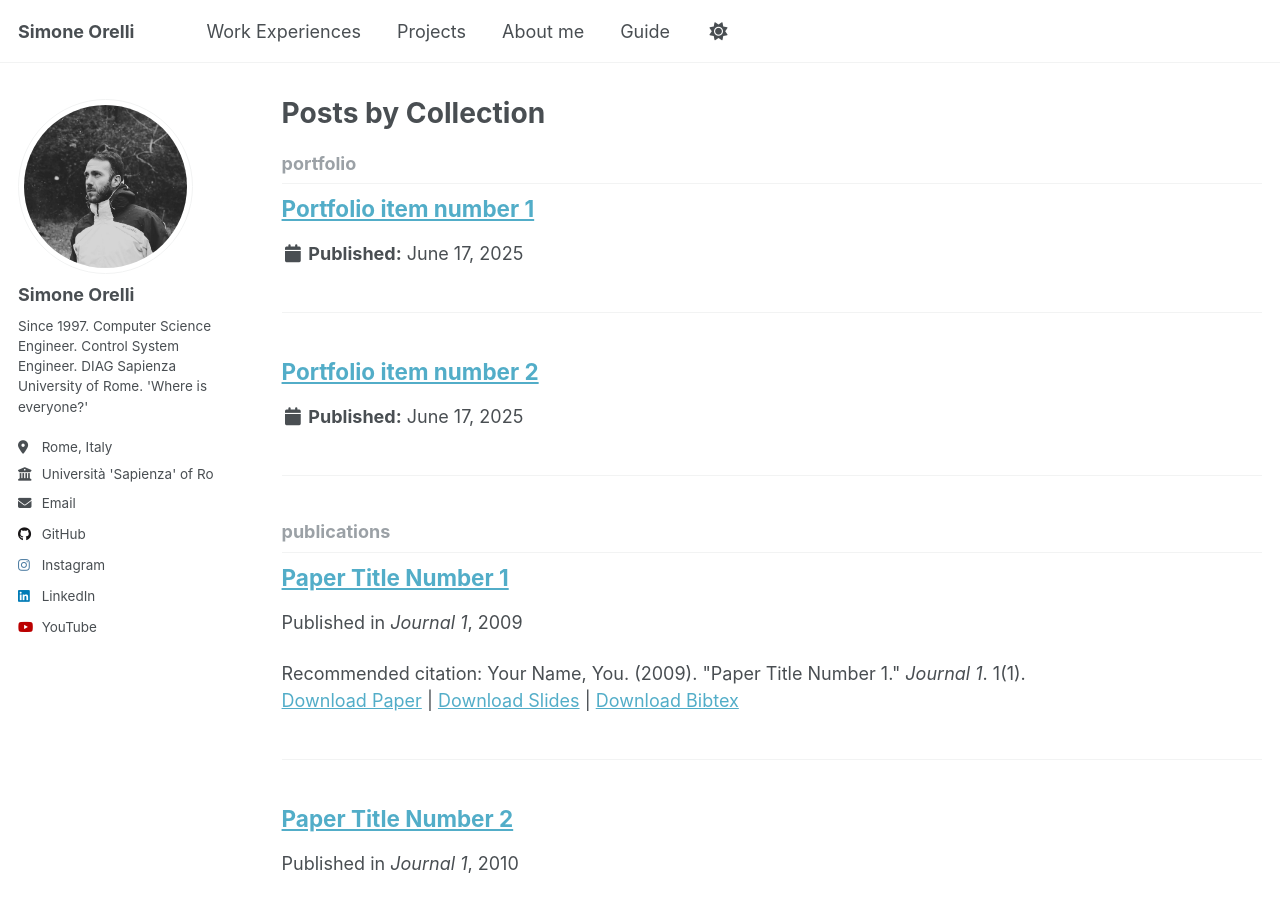
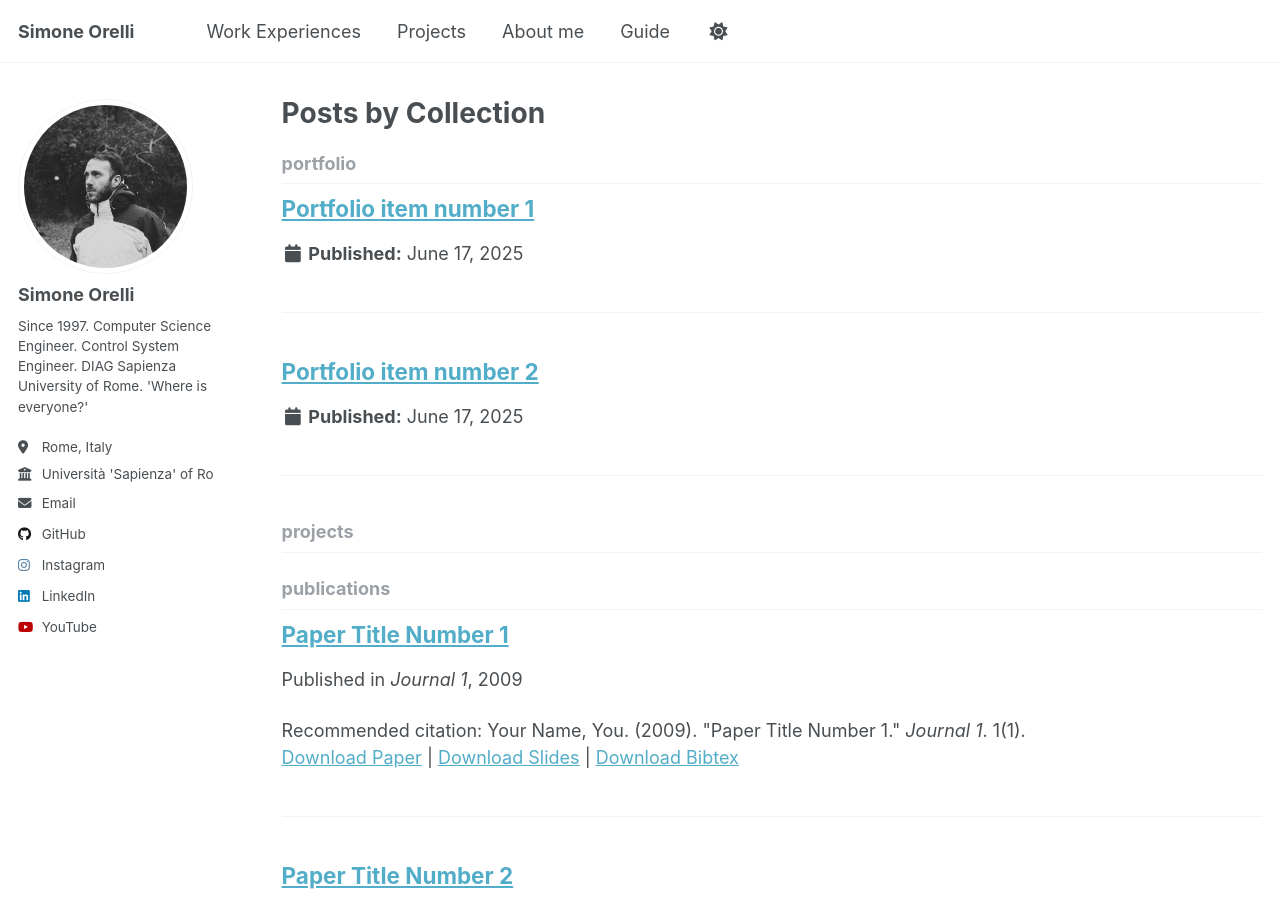
Before and after one commit to Messi-Orion10/s_orion10.github.io, a Jekyll site: the page built from _pages/collection-archive.html, in a window 1280 px wide and 900 px high. Built offline with Jekyll 4.4.1, drawn with Linux system fonts in a browser that asks for light colours.

Commit message:
Update _config.yml

```diff
--- a/_config.yml
+++ b/_config.yml
@@ -230,6 +230,9 @@ collections:
   work_experiences:
     output: true
     permalink: /:collectib/:path/
+  projects:
+    output: true
+    permalink: /:collectib/:path/
 
 
 # These settings control how pages and collections are included in the site
@@ -291,6 +294,13 @@ defaults:
   - scope:
       path: ""
       type: work_experiences
+    values:
+      layout: single
+      author_profile: true
+  # _projects
+  - scope:
+      path: ""
+      type: projects
     values:
       layout: single
       author_profile: true
```
